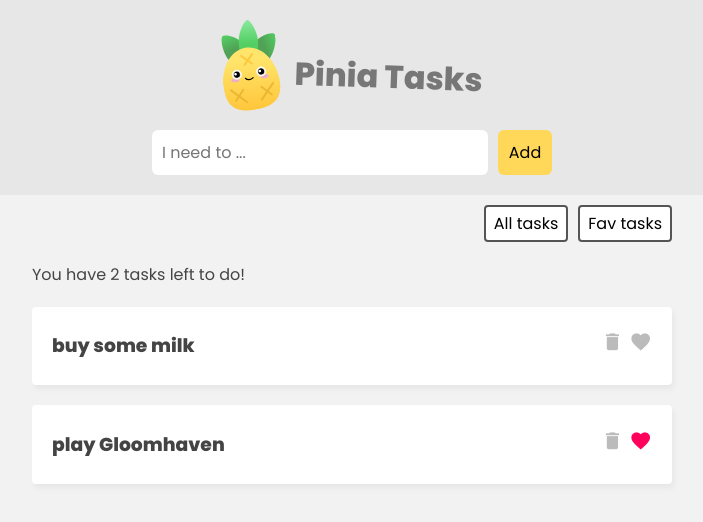
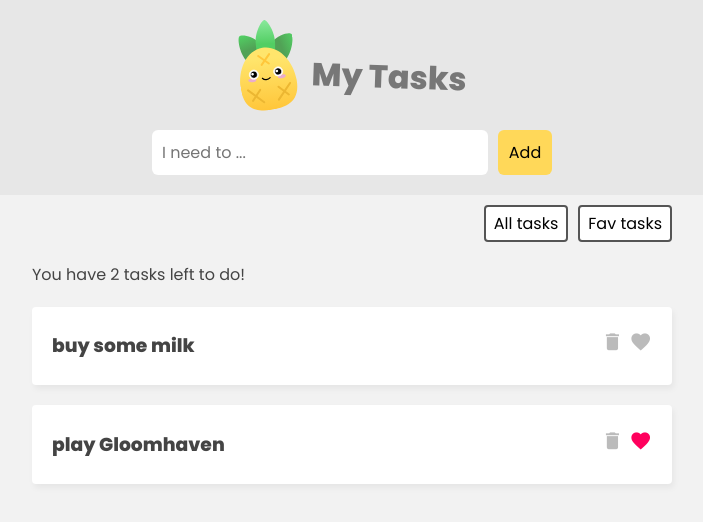
Before and after one commit to PhilipZi/pinia-tasks, a Vue app: page / in a window 1280 px wide. Shown: the top 522 px of the page, without its empty margins (288-991 px from the left). Built offline with nearby package versions, Linux system fonts and the light colour scheme; the HTML template or start-up script is replaced by a standard one.

Commit message:
change h1 in app vue

```diff
--- a/src/App.vue
+++ b/src/App.vue
@@ -2,7 +2,7 @@
   <main>
     <header>
       <img src="./assets/pinia-logo.svg" alt="pinia logo" />
-      <h1>Pinia Tasks</h1>
+      <h1>My Tasks</h1>
     </header>
 
     <div class="new-task-form">
```
